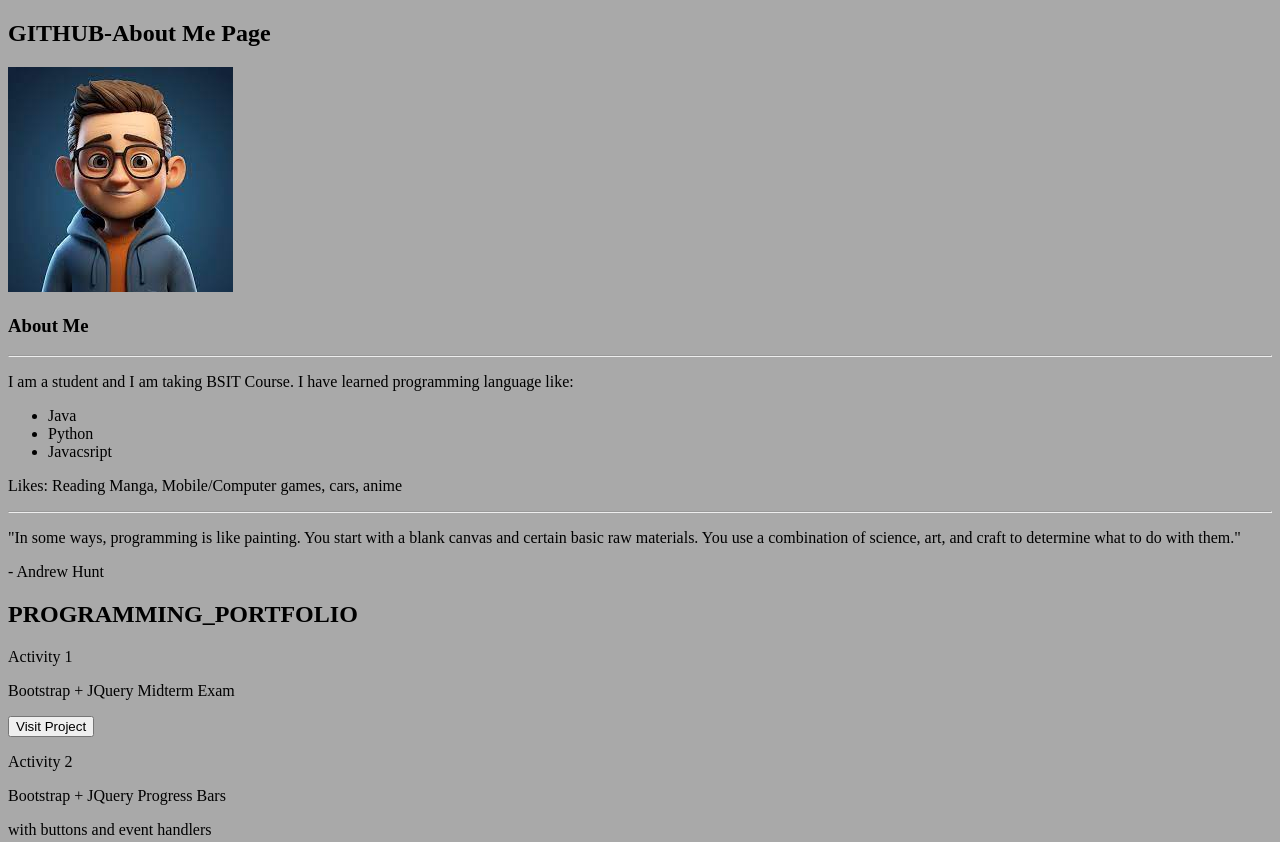
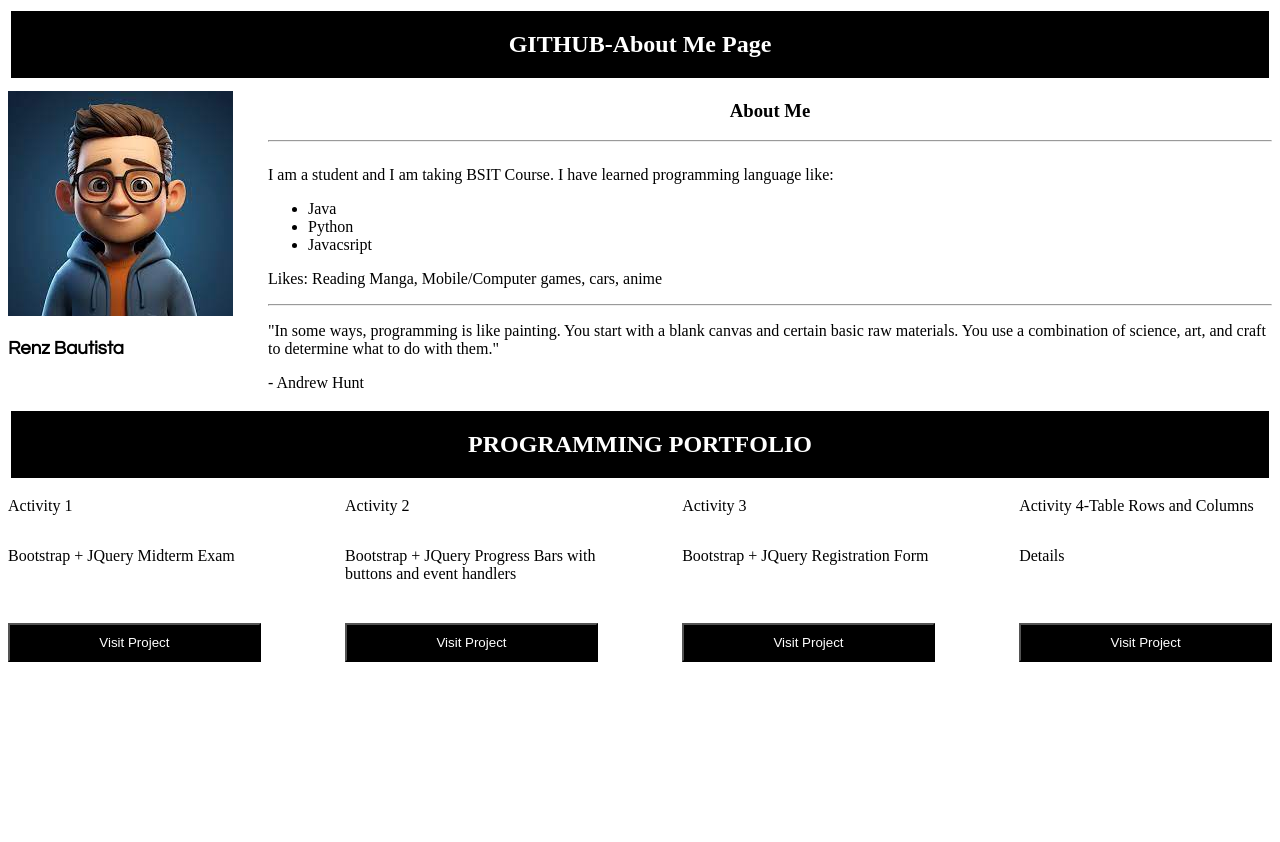
Before and after one commit to CosmicCycle/cosmiccycle.github.io, a plain HTML site: page index.html in a window 1280 px wide. Shown: the top 842 px of the page. After the commit the page ends 800 px from the top, so only its background shows below. Drawn offline with Linux system fonts and the light colour scheme.

Commit message:
Add files via upload

```diff
--- a/index.html
+++ b/index.html
@@ -1,52 +1,134 @@
 <!DOCTYPE html>
-<html>
+<html lang="en">
 <head>
 	<meta charset="utf-8">
 	<meta name="viewport" content="width=device-width, initial-scale=1">
-</head>
+
 	<style>
-	body {
-	    background-color: darkgray;
+		.page-header {
+		    text-align: center;
+		    border-style: solid;
+		    background: black;
+		    color: white;
+		}
+
+
+		.profile-image {
+		    padding-top: 10px;
+		    float: left;
+		    width: 260px;
+		}
+
+		.portfolio-header2 {
+		    text-align: center;
+		    border-style: solid;
+		    background: black;
+		    color: white;
+		}
+
+		.activity {
+		    display: inline-grid;
+		}
+
+		.person-name {
+			font-family: century gothic;
+		}
+
+		.about-about.me {
+		    text-align: center;
+		}
+
+		.information-description {
+			display: flow-root;
+		}
+
+		.activity-wrap {
+			display: flex;
+			justify-content: space-between;
+		}
+
+		.activity-wrap .activity{
+			width: 20%;
+		}
+
+		.activity .activity-content{
+			height: 60px;
+		}
+
+		.btn {
+			display: block;
+			padding: 10px;
+		}
+
+		.btn-dark {
+			background: #000;
+			color: #fff;
 		}
 
 	</style>
+</head>
 
 <body>
+	<div class="container">
+		<div class="page">
+			<div class="page-header">
 				<h2>GITHUB-About Me Page</h2>
+			</div>
+			<div class="profile-image">
 				<img src="./img/Profile.jpg">
+				<div class="person-name">
+					<h3>Renz Bautista</h3>
+				</div>
+			</div>
+
+			<div class="about-about me">
 				<h3>About Me</h3>
+			</div>
 				<hr>
+			<div class="information-description">
 				<p>I am a  student and I am taking BSIT Course. I have learned programming language like:</p>
 					<ul>
 						 <li>Java</li>
 						 <li>Python</li>
 						 <li>Javacsript</li>
 					</ul>
-
 				<p>Likes: Reading Manga, Mobile/Computer games, cars, anime</p>
 				<hr>
-
 				<p>"In some ways, programming is like painting. You start with a blank canvas and certain basic raw materials. You use a combination of science, art, and craft to determine what to do with them."</p>
 				<p>- Andrew Hunt</p>
-</body>
-<body>
-	<h2>PROGRAMMING_PORTFOLIO</h2>
-	<p>Activity 1</p>
-	<p>Bootstrap + JQuery Midterm Exam</p>
+			</div>
+
+			<div class="programming-portfolio">
+				<div class="portfolio-header2">
+                <h2>PROGRAMMING PORTFOLIO</h2>
+            </div>
+            	<div class="activity-wrap">
+	                <div class="activity">
+	                    <p class="activity-title">Activity 1</p>
+	                    <p class="activity-content">Bootstrap + JQuery Midterm Exam</p>
 	                    <button type="button" class="btn btn-dark">Visit Project</button>
+	                </div>
 
-	<p>Activity 2</p>
-	<p>Bootstrap + JQuery Progress Bars</p>
-	<p>with buttons and event handlers</p>
+	                <div class="activity">
+	                    <p class="activity-title">Activity 2</p>
+	                    <p class="activity-content">Bootstrap + JQuery Progress Bars with buttons and event handlers</p>
 	                    <button type="button" class="btn btn-dark">Visit Project</button>
+	                </div>
 
-	<p>Activity 3</p>
-	<p>Bootstrap + JQuery Registration Form</p>
+	                <div class="activity">
+	                    <p class="activity-title">Activity 3</p>
+	                    <p class="activity-content">Bootstrap + JQuery Registration Form</p>
 	                    <button type="button" class="btn btn-dark">Visit Project</button>
+	                </div>
 
-	<p>Activity 4-Table Rows and Columns</p>
-	<p>Details</p>
+	                <div class="activity">
+	                    <p class="activity-title">Activity 4-Table Rows and Columns</p>
+	                    <p class="activity-content">Details</p>
 	                    <button type="button" class="btn btn-dark">Visit Project</button>
-
+	                </div>
+            	</div>
+			</div>
+		</div>
+	</div>
 </body>
 </html>
```
Lines whose indentation alone changed are shown as unchanged.
